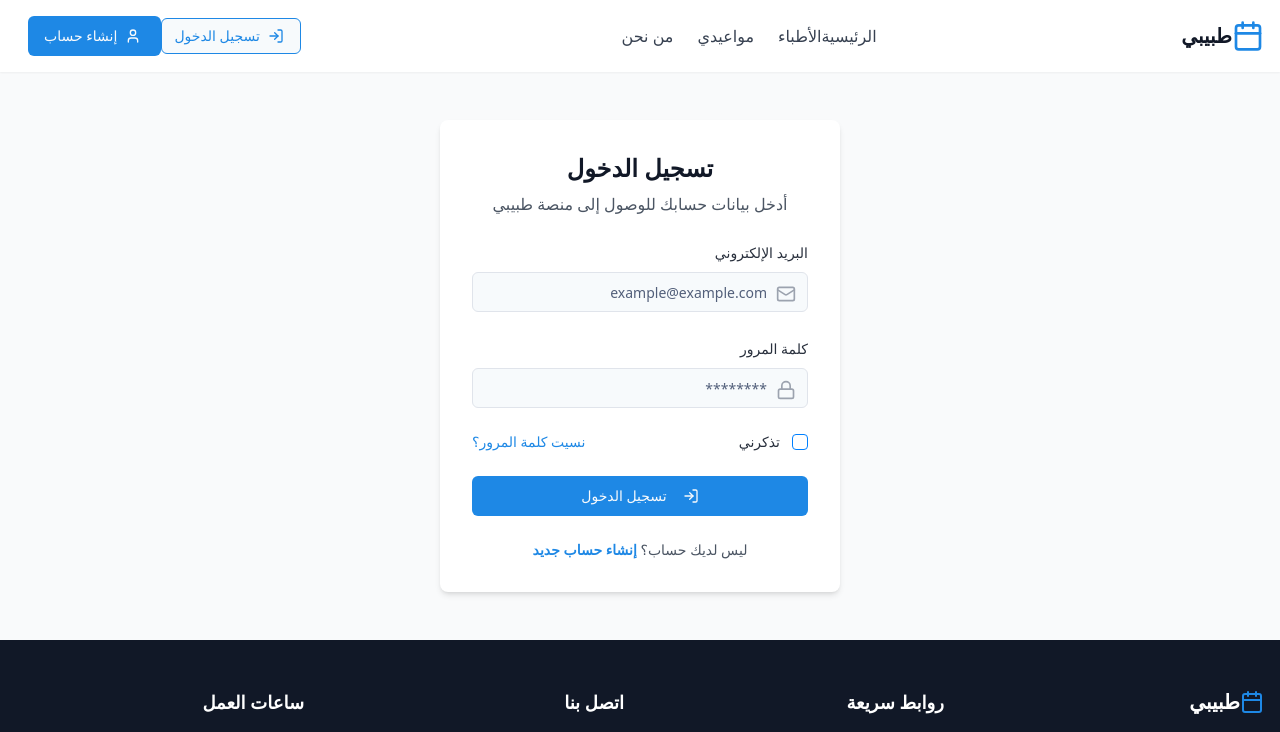
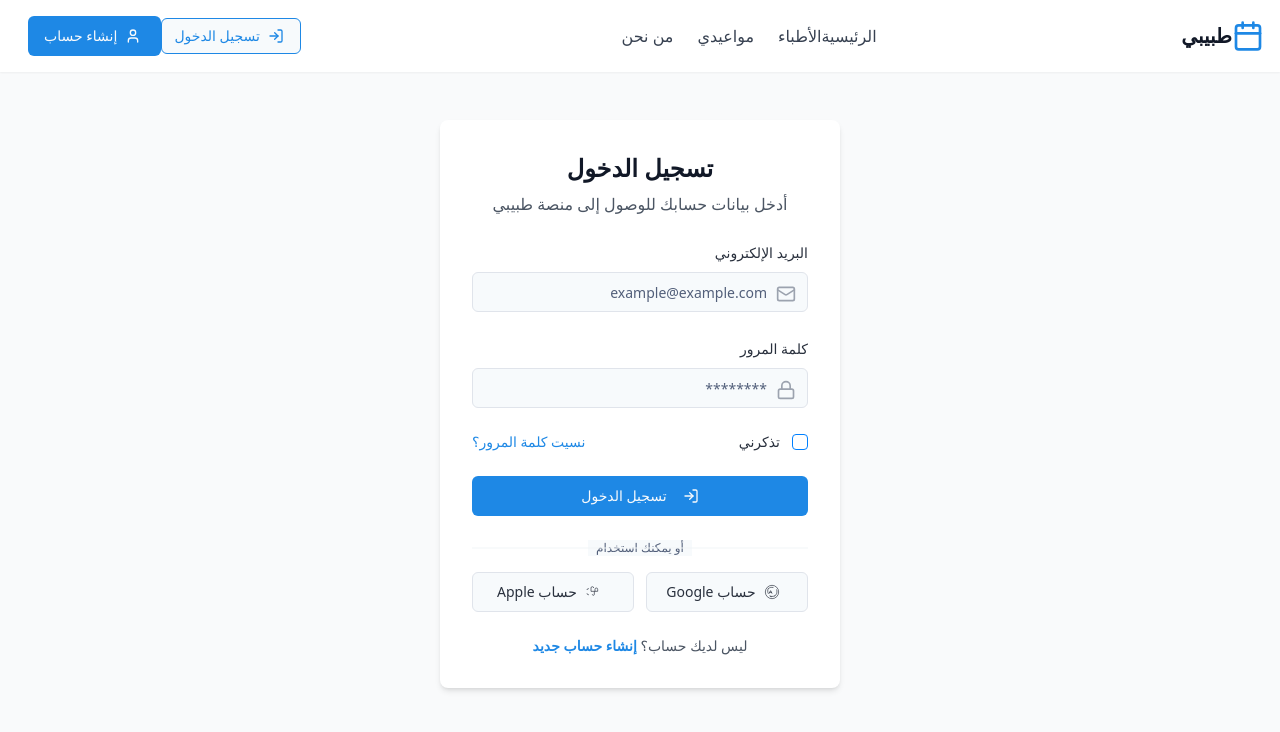
Before and after one commit to azadmustafa/doc-appointment, a React (Vite) app: page /login in a window 1280 px wide. Shown: the top 732 px of the page. Built offline with nearby package versions, Linux system fonts and the light colour scheme.

Commit message:
Add social login options
Implement Google/iCloud sign-in on register page.

```diff
--- /dev/null
+++ b/src/components/SocialAuthButtons.tsx
@@ -0,0 +1,80 @@
+
+import { Button } from "@/components/ui/button";
+
+const SocialAuthButtons = () => {
+  const handleGoogleAuth = () => {
+    console.log("تسجيل الدخول باستخدام Google");
+    // سيتم إضافة منطق المصادقة الفعلي لاحقًا
+  };
+
+  const handleAppleAuth = () => {
+    console.log("تسجيل الدخول باستخدام Apple");
+    // سيتم إضافة منطق المصادقة الفعلي لاحقًا
+  };
+
+  return (
+    <div className="space-y-3">
+      <div className="relative flex items-center justify-center text-xs uppercase my-4">
+        <span className="bg-background px-2 text-muted-foreground">
+          أو يمكنك استخدام
+        </span>
+        <span className="absolute inset-x-0 top-1/2 h-px -translate-y-1/2 bg-muted"></span>
+      </div>
+
+      <div className="grid grid-cols-2 gap-3">
+        <Button
+          variant="outline"
+          type="button"
+          onClick={handleGoogleAuth}
+          className="flex items-center justify-center"
+        >
+          <svg
+            xmlns="http://www.w3.org/2000/svg"
+            width="16"
+            height="16"
+            viewBox="0 0 24 24"
+            fill="none"
+            stroke="currentColor"
+            className="mr-2 h-4 w-4"
+          >
+            <circle cx="12" cy="12" r="10"></circle>
+            <path d="M17.13 17.21c-.73.47-1.58.86-2.44 1.11-.84.25-1.76.37-2.65.37-1.41 0-2.73-.36-3.81-1.05"></path>
+            <path d="M6.57 6.69C5.93 7.85 5.57 9.2 5.57 10.63c0 1.45.37 2.82 1.04 3.99"></path>
+            <path d="M9.13 18.32c.69.44 1.5.75 2.38.9"></path>
+            <path d="M14.13 5.32c-.76-.19-1.57-.28-2.4-.28-2.34 0-4.47.94-6.01 2.48"></path>
+            <path d="M15.75 18c2.07-1.17 3.51-3.36 3.66-5.89.08-1.39-.16-2.73-.69-3.92"></path>
+            <path d="M7.62 14.5l2.25-4.5 2.25 4.5"></path>
+            <path d="M12.12 12.5h-4.5"></path>
+          </svg>
+          حساب Google
+        </Button>
+        <Button
+          variant="outline"
+          type="button"
+          onClick={handleAppleAuth}
+          className="flex items-center justify-center"
+        >
+          <svg
+            xmlns="http://www.w3.org/2000/svg"
+            width="16"
+            height="16"
+            viewBox="0 0 24 24"
+            fill="none"
+            stroke="currentColor"
+            className="mr-2 h-4 w-4"
+          >
+            <path d="M9 11V6a2 2 0 0 1 2-2v0a2 2 0 0 1 2 2v0"></path>
+            <path d="M15 11V8a2 2 0 0 1 2-2v0a2 2 0 0 1 2 2v3"></path>
+            <path d="M9 11h10"></path>
+            <path d="M11 15.5c0 .9.444 1.5 1.5 1.5s1.5-.6 1.5-1.5v-4.5"></path>
+            <path d="M3 9a2 2 0 0 1 2-2h1"></path>
+            <path d="M3 14a2 2 0 0 0 2 2h1"></path>
+          </svg>
+          حساب Apple
+        </Button>
+      </div>
+    </div>
+  );
+};
+
+export default SocialAuthButtons;
--- a/src/pages/Login.tsx
+++ b/src/pages/Login.tsx
@@ -12,6 +12,7 @@ import { Form, FormControl, FormField, FormItem, FormLabel, FormMessage } from "
 import { Mail, Lock, LogIn } from "lucide-react";
 import Header from "@/components/Header";
 import Footer from "@/components/Footer";
+import SocialAuthButtons from "@/components/SocialAuthButtons";
 
 const loginFormSchema = z.object({
   email: z.string().email({ message: "يرجى إدخال بريد إلكتروني صحيح" }),
@@ -161,6 +162,8 @@ const Login = () => {
                   )}
                 </Button>
 
+                <SocialAuthButtons />
+
                 <div className="text-center mt-4">
                   <p className="text-sm text-gray-600">
                     ليس لديك حساب؟{" "}
--- a/src/pages/Register.tsx
+++ b/src/pages/Register.tsx
@@ -12,6 +12,7 @@ import { Form, FormControl, FormField, FormItem, FormLabel, FormMessage } from "
 import { User, Mail, Lock, Phone, UserPlus } from "lucide-react";
 import Header from "@/components/Header";
 import Footer from "@/components/Footer";
+import SocialAuthButtons from "@/components/SocialAuthButtons";
 
 const registerFormSchema = z
   .object({
@@ -85,8 +86,10 @@ const Register = () => {
               <p className="text-gray-600 mt-2">أدخل بياناتك لإنشاء حساب في منصة طبيبي</p>
             </div>
 
+            <SocialAuthButtons />
+
             <Form {...form}>
-              <form onSubmit={form.handleSubmit(onSubmit)} className="space-y-4">
+              <form onSubmit={form.handleSubmit(onSubmit)} className="space-y-4 mt-6">
                 <FormField
                   control={form.control}
                   name="fullName"
```
